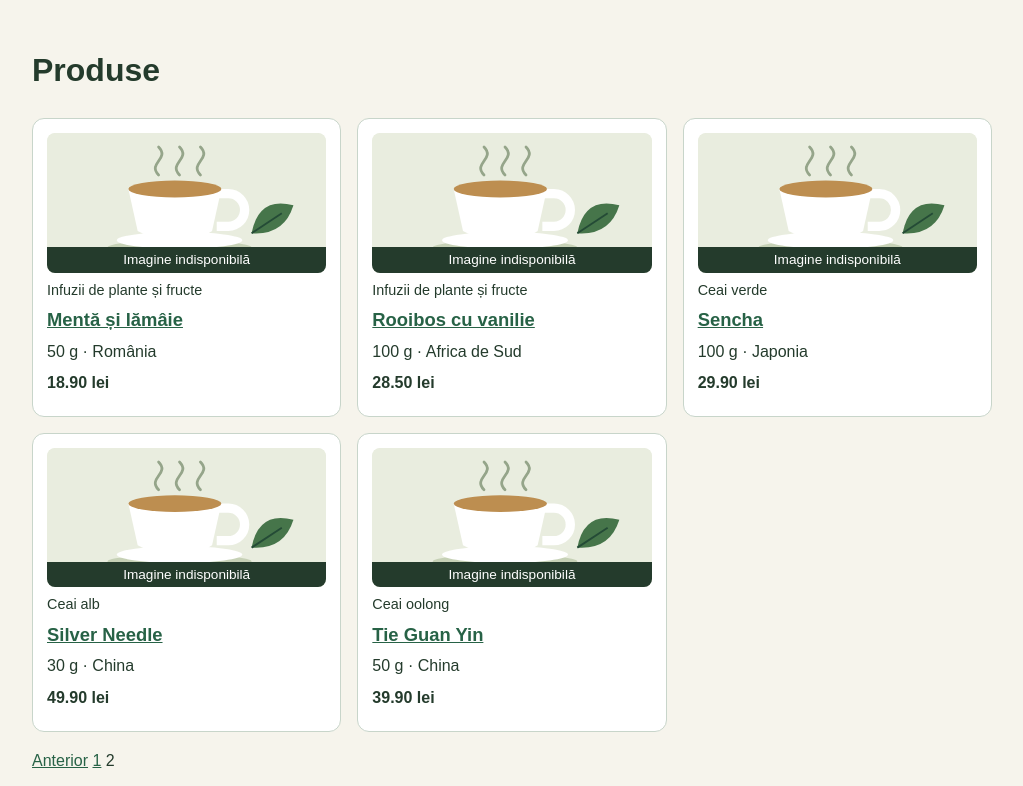
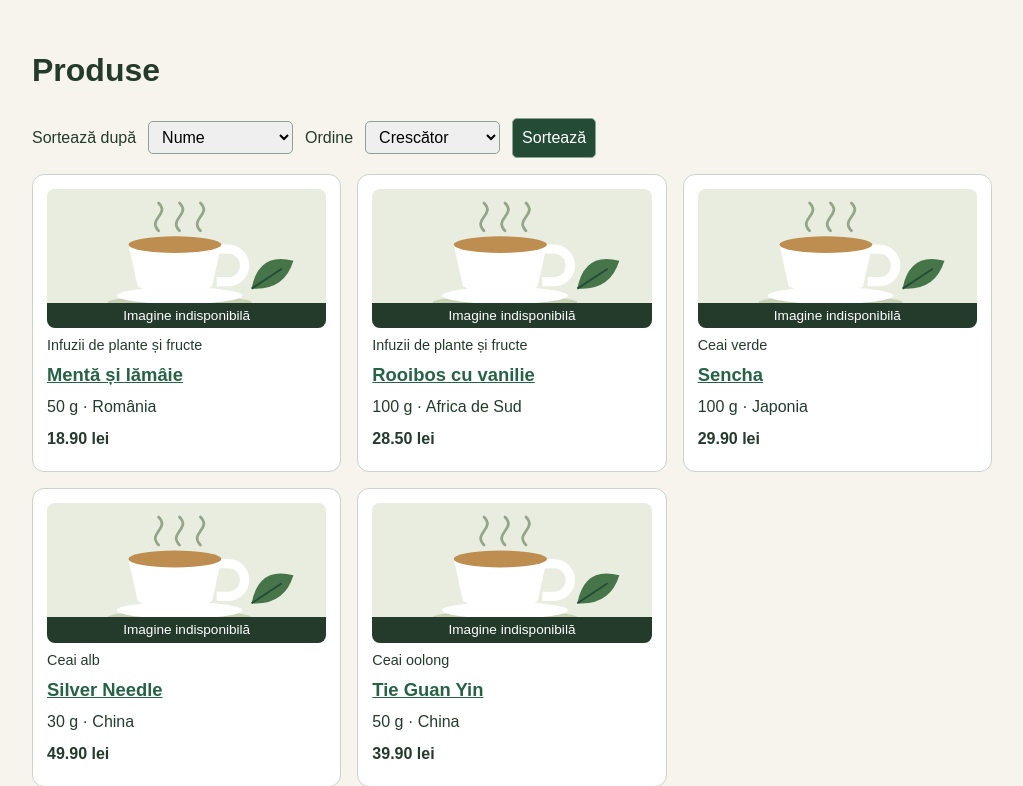
Before and after one commit to 1ionut/Frunza-De-Ceai, a Django app: page /produse?coloana=nume&sort=a&pagina=2 in a window 1280 px wide. Shown: the part 196-982 px from the top of the page, without its empty margins (128-1151 px from the left). Run offline with Django 5.2, Linux system fonts and the light colour scheme; data comes from the database, SQL or seed files in the repository.

Commit message:
Laboratorul 4 - catalog: sortare dupa coloana si sens

```diff
--- a/ceaiuri/static/ceaiuri/css/catalog.css
+++ b/ceaiuri/static/ceaiuri/css/catalog.css
@@ -77,3 +77,25 @@
     display: grid;
     gap: 4px;
 }
+
+.sortare-catalog {
+    display: flex;
+    flex-wrap: wrap;
+    gap: 8px 12px;
+    align-items: center;
+    margin-bottom: 16px;
+}
+
+.sortare-catalog select,
+.sortare-catalog button {
+    padding: 6px 9px;
+    border: 1px solid #8aa491;
+    border-radius: 5px;
+    font: inherit;
+}
+
+.sortare-catalog button {
+    background: #244b36;
+    color: #fff;
+    cursor: pointer;
+}
--- a/ceaiuri/templates/ceaiuri/produse.html
+++ b/ceaiuri/templates/ceaiuri/produse.html
@@ -6,6 +6,20 @@
 
 {% block continut %}
 <h1>Produse</h1>
+<form method="get" class="sortare-catalog">
+    <label for="coloana">Sortează după</label>
+    <select id="coloana" name="coloana">
+        {% for valoare, eticheta in coloane_catalog.items %}
+            <option value="{{ valoare }}"{% if parametri_catalog.coloana == valoare %} selected{% endif %}>{{ eticheta }}</option>
+        {% endfor %}
+    </select>
+    <label for="sort">Ordine</label>
+    <select id="sort" name="sort">
+        <option value="a"{% if parametri_catalog.sort == 'a' %} selected{% endif %}>Crescător</option>
+        <option value="d"{% if parametri_catalog.sort == 'd' %} selected{% endif %}>Descrescător</option>
+    </select>
+    <button type="submit">Sortează</button>
+</form>
 <ul class="grila-produse">
     {% for produs in produse %}
     <li class="card-produs">
@@ -22,19 +36,19 @@
 {% if produse.has_other_pages %}
 <nav aria-label="Paginare produse">
     {% if produse.has_previous %}
-    <a href="?pagina={{ produse.previous_page_number }}">Anterior</a>
+    <a href="{% querystring parametri_catalog pagina=produse.previous_page_number %}">Anterior</a>
     {% endif %}
 
     {% for numar in numere_pagini %}
         {% if numar == produse.number %}
         <span aria-current="page">{{ numar }}</span>
         {% else %}
-        <a href="?pagina={{ numar }}">{{ numar }}</a>
+        <a href="{% querystring parametri_catalog pagina=numar %}">{{ numar }}</a>
         {% endif %}
     {% endfor %}
 
     {% if produse.has_next %}
-    <a href="?pagina={{ produse.next_page_number }}">Următor</a>
+    <a href="{% querystring parametri_catalog pagina=produse.next_page_number %}">Următor</a>
     {% endif %}
     <p>Pagina {{ produse.number }} din {{ produse.paginator.num_pages }}</p>
 </nav>
--- a/ceaiuri/views.py
+++ b/ceaiuri/views.py
@@ -1,6 +1,6 @@
 from django.conf import settings
 from django.core.paginator import Paginator
-from django.http import Http404
+from django.http import Http404, QueryDict
 from django.shortcuts import get_object_or_404, render
 from .accesari import accesari, formateaza_data_romana, Accesare
 from .models import Ceai
@@ -22,6 +22,13 @@ PAGINI = {
     "/produse": "Produse",
     "/contact": "Contact",
     "/cos_virtual": "Coș virtual",
+}
+
+COLOANE_CATALOG = {
+    "nume": "Nume",
+    "pret": "Preț",
+    "gramaj_g": "Gramaj",
+    "data_adaugare": "Data adăugării",
 }
 
 
@@ -51,12 +58,19 @@ def istoric(request):
 
 
 def produse(request):
-    ceaiuri = Ceai.objects.select_related("categorie").order_by("nume", "id")
-    paginator = Paginator(ceaiuri, 5)
+    parametri = QueryDict(mutable=True)
+    coloana = request.GET.get("coloana", "nume")
+    parametri["coloana"] = coloana if coloana in COLOANE_CATALOG else "nume"
+    parametri["sort"] = "d" if request.GET.get("sort") == "d" else "a"
+    prefix = "-" if parametri["sort"] == "d" else ""
+    ceaiuri = Ceai.objects.select_related("categorie")
+    paginator = Paginator(ceaiuri.order_by(prefix + parametri["coloana"], "pk"), 5)
     pagina = paginator.get_page(request.GET.get("pagina", 1))
     context = {
         "produse": pagina,
         "numere_pagini": range(1, paginator.num_pages + 1),
+        "parametri_catalog": parametri,
+        "coloane_catalog": COLOANE_CATALOG,
     }
     return render(request, "ceaiuri/produse.html", context)
 
```
